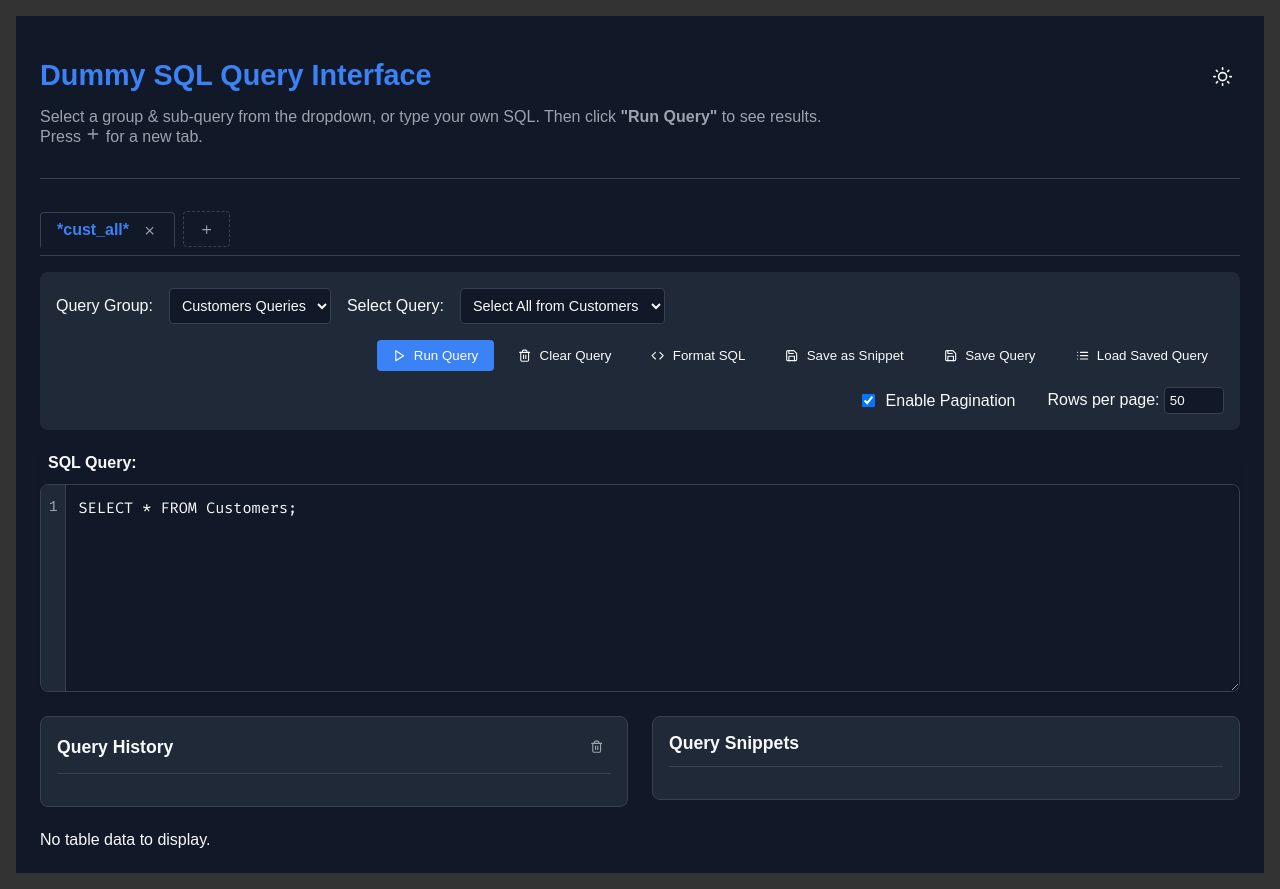
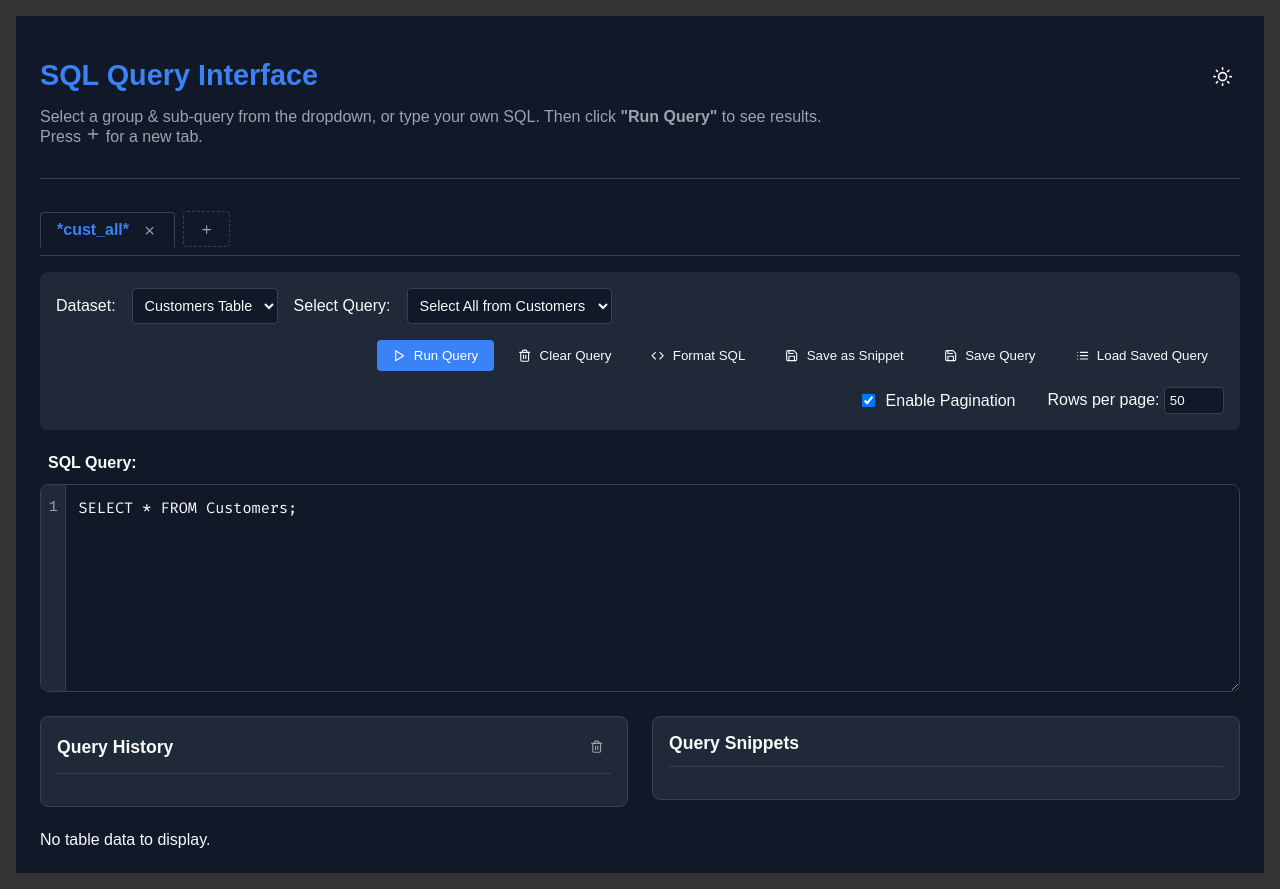
Before and after one commit to ritankarsaha/SQL-Query-App, a React (Vite) app: page / in a window 1280 px wide. Built offline with nearby package versions, Linux system fonts and the light colour scheme.

Commit message:
(fix): minute changes

```diff
--- a/src/App.jsx
+++ b/src/App.jsx
@@ -449,7 +449,7 @@ function App() {
   return (
     <div className={`app-container ${theme}`}>
       <div className="header">
-        <h1>Dummy SQL Query Interface</h1>
+        <h1>SQL Query Interface</h1>
         <button onClick={toggleTheme} className="toggle-theme-btn">
           {theme === 'light' ? <FiMoon /> : <FiSun />}
         </button>
@@ -486,7 +486,7 @@ function App() {
       {activeTab && (
         <>
           <div className="query-controls">
-            <label htmlFor="groupSelect">Query Group:</label>
+            <label htmlFor="groupSelect">Dataset:</label>
             <select
               id="groupSelect"
               value={activeTab.groupId}
--- a/src/data/dummyGroups.js
+++ b/src/data/dummyGroups.js
@@ -3,7 +3,7 @@
 export const dummyGroups = [
   {
     id: 'customers',
-    groupName: 'Customers Queries',
+    groupName: 'Customers Table',
     queries: [
       {
         id: 'cust_all',
@@ -19,7 +19,7 @@ export const dummyGroups = [
   },
   {
     id: 'products',
-    groupName: 'Products Queries',
+    groupName: 'Products Table',
     queries: [
       {
         id: 'prod_all',
@@ -35,7 +35,7 @@ export const dummyGroups = [
   },
   {
     id: 'orders',
-    groupName: 'Orders Queries',
+    groupName: 'Orders Table',
     queries: [
       {
         id: 'ord_all',
```
